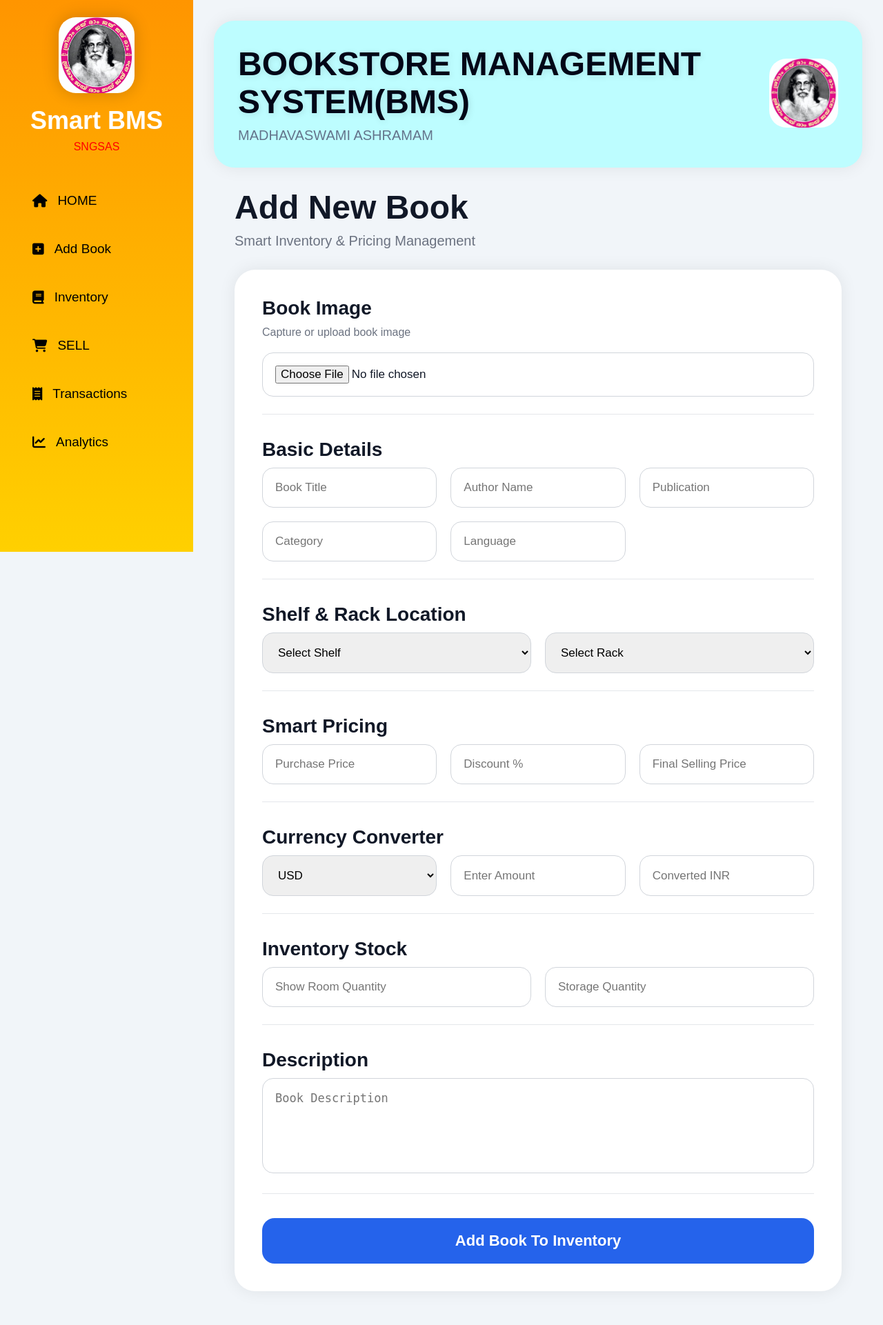
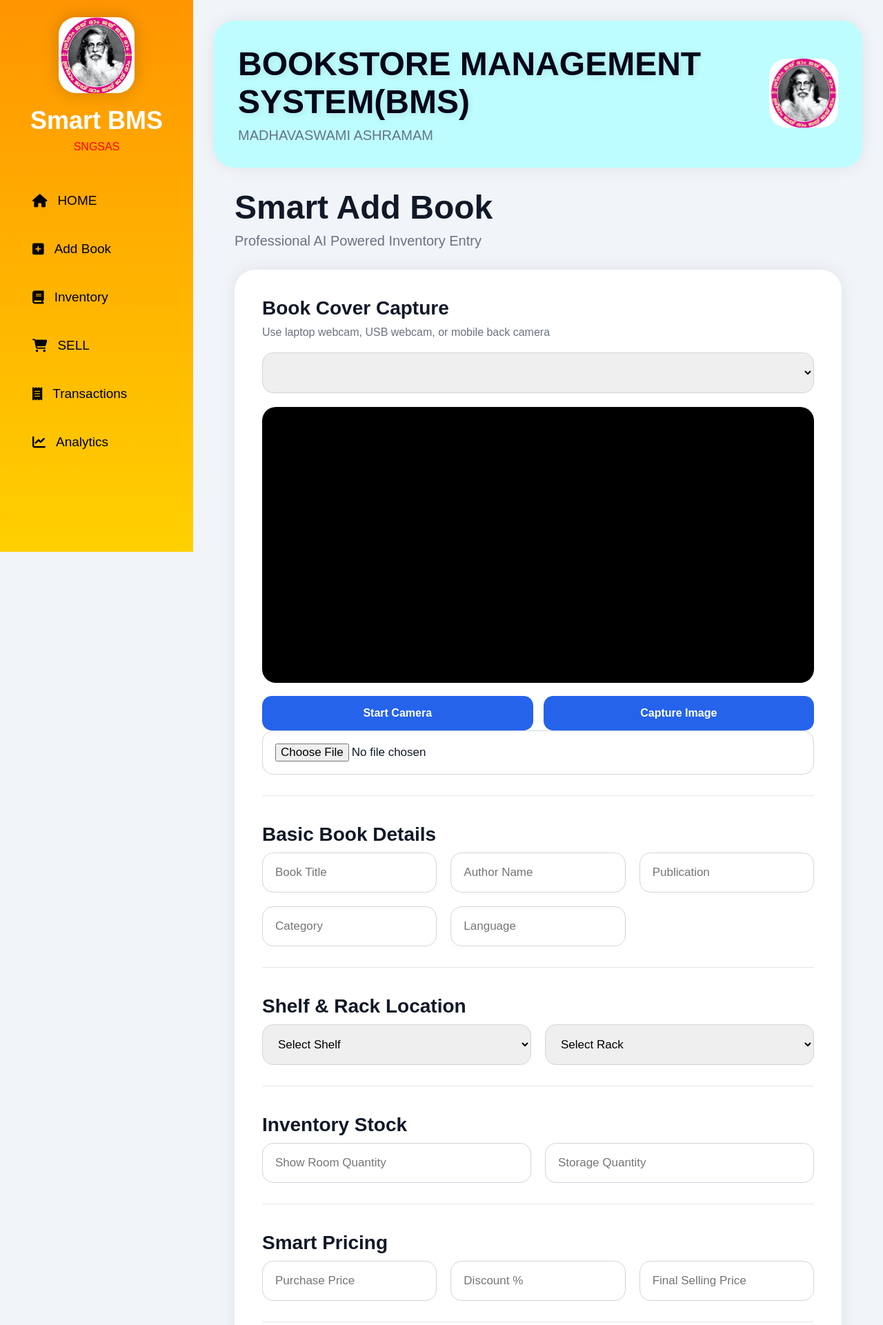
Before and after one commit to srbhagavathkrishna-oss/SNG-BOOK-STORE, a Flask app: page /add-book in a window 1280 px wide. Shown: the top 1921 px of the page at 69% size. Run offline with Flask 3, Linux system fonts and the light colour scheme; lists and menus that the app fills with data are empty.

Commit message:
corrections

```diff
--- a/templates/add_book.html
+++ b/templates/add_book.html
@@ -8,21 +8,17 @@
 
     <div class="add-book-header">
 
-        <div>
-
         <h1>
 
-                Add New Book
+            Smart Add Book
 
         </h1>
 
         <p>
 
-                Smart Inventory & Pricing Management
+            Professional AI Powered Inventory Entry
 
         </p>
-
-        </div>
 
     </div>
 
@@ -31,39 +27,96 @@
     <div class="add-book-card">
 
         <form method="POST"
-              enctype="multipart/form-data"
-              class="modern-form">
+              enctype="multipart/form-data">
 
-            <!-- IMAGE SECTION -->
+            <!-- ========================= -->
+            <!-- CAMERA SECTION -->
+            <!-- ========================= -->
 
             <div class="form-section">
 
                 <h2>
 
-                    Book Image
+                    Book Cover Capture
 
                 </h2>
 
                 <p class="section-subtitle">
 
-                    Capture or upload book image
+                    Use laptop webcam, USB webcam, or mobile back camera
 
                 </p>
 
-                <input type="file"
-                       name="image"
-                       accept="image/*"
-                       capture="environment">
+                <!-- CAMERA SELECT -->
+
+                <select id="cameraSelect">
+
+                </select>
+
+                <!-- VIDEO -->
+
+                <video id="camera"
+                       autoplay
+                       playsinline>
+
+                </video>
+
+                <!-- CAMERA BUTTONS -->
+
+                <div class="camera-buttons">
+
+                    <button type="button"
+                            onclick="startSelectedCamera()">
+
+                        Start Camera
+
+                    </button>
+
+                    <button type="button"
+                            onclick="captureImage()">
+
+                        Capture Image
+
+                    </button>
 
                 </div>
 
+                <!-- CANVAS -->
+
+                <canvas id="canvas"
+                        width="300"
+                        height="400"
+                        style="display:none;">
+
+                </canvas>
+
+                <!-- PREVIEW -->
+
+                <img id="preview">
+
+                <!-- HIDDEN IMAGE -->
+
+                <input type="hidden"
+                       name="captured_image"
+                       id="captured_image">
+
+                <!-- FILE UPLOAD -->
+
+                <input type="file"
+                       name="image"
+                       accept="image/*">
+
+            </div>
+
+            <!-- ========================= -->
             <!-- BASIC DETAILS -->
+            <!-- ========================= -->
 
             <div class="form-section">
 
                 <h2>
 
-                    Basic Details
+                    Basic Book Details
 
                 </h2>
 
@@ -150,109 +205,9 @@
 
             </div>
 
-            <!-- PRICING -->
-
-            <div class="form-section">
-
-                <h2>
-
-                    Smart Pricing
-
-                </h2>
-
-                <div class="grid-2">
-
-                    <input type="number"
-                           step="0.01"
-                           name="purchase_price"
-                           id="purchase_price"
-                           placeholder="Purchase Price"
-                           required>
-
-                    <input type="number"
-                           id="discount"
-                           placeholder="Discount %"
-                           oninput="calculatePrice()">
-
-                    <input type="number"
-                           step="0.01"
-                           name="final_price"
-                           id="final_price"
-                           placeholder="Final Selling Price"
-                           required>
-
-                </div>
-
-            </div>
-
-            <!-- MULTI CURRENCY -->
-
-            <div class="form-section">
-
-                <h2>
-
-                    Currency Converter
-
-                </h2>
-
-                <div class="grid-2">
-
-                    <select id="currency"
-                            onchange="convertCurrency()">
-
-                        <option value="USD">
-
-                            USD
-
-                        </option>
-
-                        <option value="EUR">
-
-                            EUR
-
-                        </option>
-
-                        <option value="AED">
-
-                            AED
-
-                        </option>
-
-                        <option value="GBP">
-
-                            GBP
-
-                        </option>
-
-                        <option value="SAR">
-
-                            SAR
-
-                        </option>
-
-                        <option value="QAR">
-
-                            QAR
-
-                        </option>
-
-                    </select>
-
-                    <input type="number"
-                           id="foreign_amount"
-                           placeholder="Enter Amount"
-                           oninput="convertCurrency()">
-
-                    <input type="text"
-                           id="converted_inr"
-                           placeholder="Converted INR"
-                           readonly>
-
-                </div>
-
-            </div>
-
+            <!-- ========================= -->
             <!-- STOCK -->
+            <!-- ========================= -->
 
             <div class="form-section">
 
@@ -331,10 +379,12 @@ function calculatePrice(){
 
     ) || 0;
 
-    let finalPrice =
+    let finalPrice = purchase - (
 
-        purchase -
-        ((purchase * discount) / 100);
+        purchase *
+        discount / 100
+
+    );
 
     document.getElementById(
         "final_price"
@@ -342,13 +392,14 @@ function calculatePrice(){
 
 }
 
-/* MULTI CURRENCY */
+/* ========================================= */
+/* CURRENCY */
+/* ========================================= */
 
-async function convertCurrency(){
+function convertCurrency(){
 
-    let currency =
-
-        document.getElementById(
+    let currency = document
+    .getElementById(
         "currency"
     ).value;
 
@@ -360,51 +411,202 @@ async function convertCurrency(){
 
     ) || 0;
 
-    try{
+    let rates = {
 
-        let response = await fetch(
+        INR:1,
+        USD:83,
+        EUR:90,
+        GBP:105,
+        AED:22.6,
+        SAR:22.1,
+        QAR:22.8,
+        JPY:0.55
 
-            `https://api.exchangerate-api.com/v4/latest/${currency}`
+    };
+
+    let inr = amount * rates[currency];
+
+    document.getElementById(
+        "converted_inr"
+    ).value = "₹ " + inr.toFixed(2);
+
+}
+
+/* ========================================= */
+/* CAMERA */
+/* ========================================= */
+
+let currentStream;
+
+async function loadCameras(){
+
+    const devices = await navigator
+    .mediaDevices
+    .enumerateDevices();
+
+    const cameraSelect = document
+    .getElementById(
+        "cameraSelect"
+    );
+
+    cameraSelect.innerHTML = "";
+
+    const cameras = devices.filter(
+
+        device => device.kind === "videoinput"
 
     );
 
-        let data = await response.json();
+    cameras.forEach((camera, index) => {
 
-        let rate = data.rates.INR;
+        const option = document
+        .createElement("option");
 
-        let inr = amount * rate;
+        option.value = camera.deviceId;
 
-        document.getElementById(
-            "converted_inr"
-        ).value =
+        option.text = camera.label ||
 
-        "₹ " + inr.toFixed(2);
+        `Camera ${index + 1}`;
+
+        cameraSelect.appendChild(option);
+
+    });
+
+}
+
+async function startSelectedCamera(){
+
+    if(currentStream){
+
+        currentStream.getTracks()
+        .forEach(track => track.stop());
+
+    }
+
+    const deviceId = document
+    .getElementById(
+        "cameraSelect"
+    ).value;
+
+    let constraints = {
+
+        video:{}
+
+    };
+
+    /* MOBILE BACK CAMERA */
+
+    if(window.innerWidth < 768){
+
+        constraints.video = {
+
+            facingMode:{
+                exact:"environment"
+            }
+
+        };
+
+    }
+
+    else{
+
+        constraints.video = {
+
+            deviceId:{
+                exact:deviceId
+            }
+
+        };
+
+    }
+
+    try{
+
+        currentStream = await navigator
+        .mediaDevices
+        .getUserMedia(constraints);
 
     }
 
     catch(error){
 
-        console.log(error);
+        currentStream = await navigator
+        .mediaDevices
+        .getUserMedia({
+
+            video:true
+
+        });
 
     }
 
+    document.getElementById(
+        "camera"
+    ).srcObject = currentStream;
+
 }
+
+function captureImage(){
+
+    const video = document
+    .getElementById(
+        "camera"
+    );
+
+    const canvas = document
+    .getElementById(
+        "canvas"
+    );
+
+    const ctx = canvas.getContext(
+        "2d"
+    );
+
+    ctx.drawImage(
+
+        video,
+        0,
+        0,
+        300,
+        400
+
+    );
+
+    const imageData = canvas.toDataURL(
+        "image/png"
+    );
+
+    document.getElementById(
+        "preview"
+    ).src = imageData;
+
+    document.getElementById(
+        "preview"
+    ).style.display = "block";
+
+    document.getElementById(
+        "captured_image"
+    ).value = imageData;
+
+}
+
+loadCameras();
+
+startSelectedCamera();
 
 </script>
 
+<!-- ========================= -->
 <!-- STYLES -->
+<!-- ========================= -->
 
 <style>
-
-/* PAGE */
 
 .add-book-page{
 
     padding:30px;
 
 }
-
-/* HEADER */
 
 .add-book-header{
 
@@ -445,13 +643,11 @@ async function convertCurrency(){
 
 }
 
-/* SECTION */
-
 .form-section{
 
-    margin-bottom:35px;
+    margin-bottom:40px;
 
-    padding-bottom:25px;
+    padding-bottom:30px;
 
     border-bottom:1px solid #e5e7eb;
 
@@ -551,19 +732,61 @@ textarea{
 
     cursor:pointer;
 
-    transition:0.3s;
+}
+
+#camera{
+
+    width:100%;
+
+    border-radius:20px;
+
+    margin-top:20px;
+
+    background:black;
 
 }
 
-.submit-btn:hover{
+#preview{
 
-    background:#1d4ed8;
+    width:100%;
 
-    transform:translateY(-2px);
+    border-radius:20px;
+
+    margin-top:20px;
+
+    display:none;
 
 }
 
-/* MOBILE */
+.camera-buttons{
+
+    display:flex;
+
+    gap:15px;
+
+    margin-top:15px;
+
+}
+
+.camera-buttons button{
+
+    flex:1;
+
+    background:#2563eb;
+
+    color:white;
+
+    border:none;
+
+    padding:16px;
+
+    border-radius:14px;
+
+    font-size:16px;
+
+    cursor:pointer;
+
+}
 
 @media(max-width:768px){
 
```
Also changed, not shown: other parts of templates/add_book.html (+97 -37 lines). Lines whose indentation alone changed are shown as unchanged.
